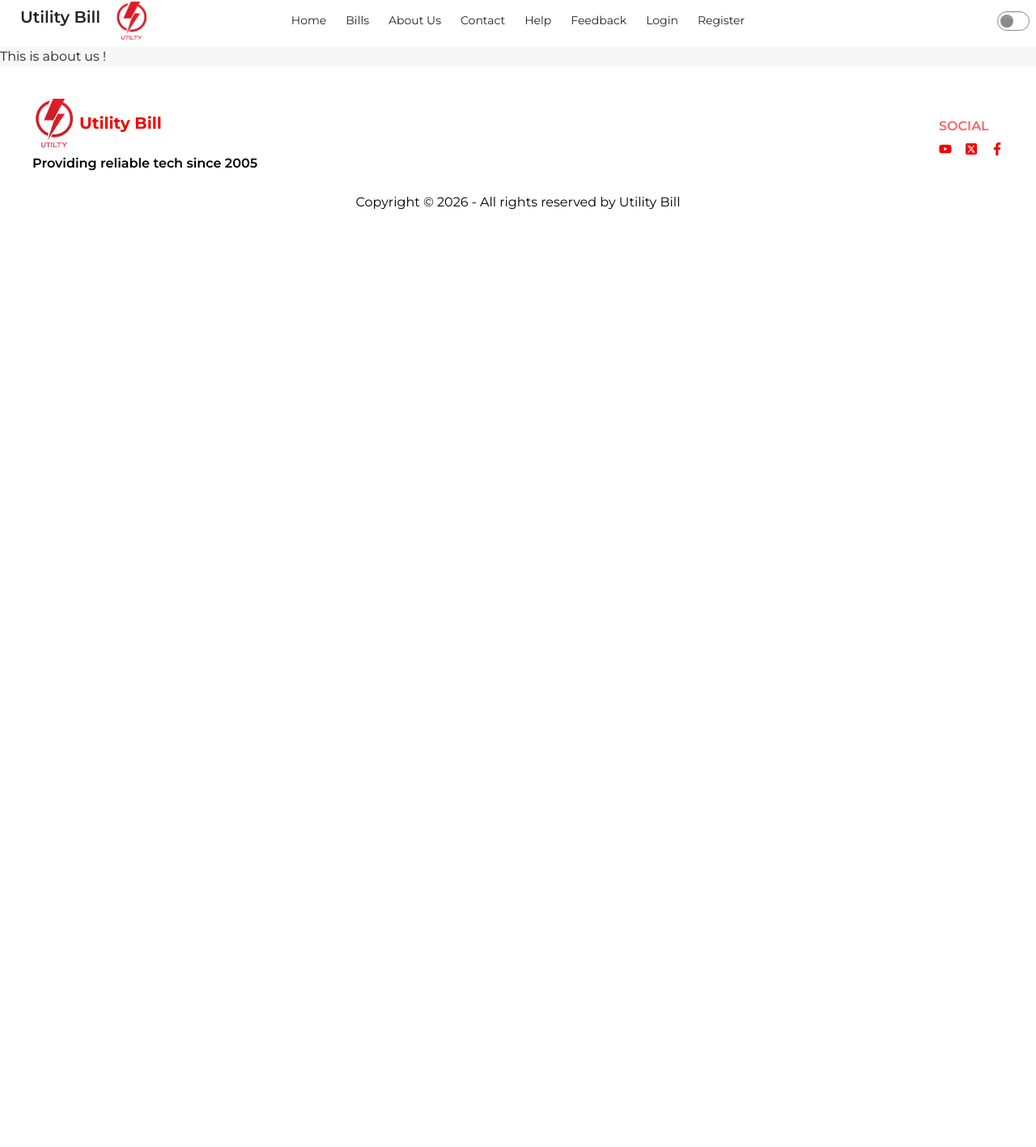
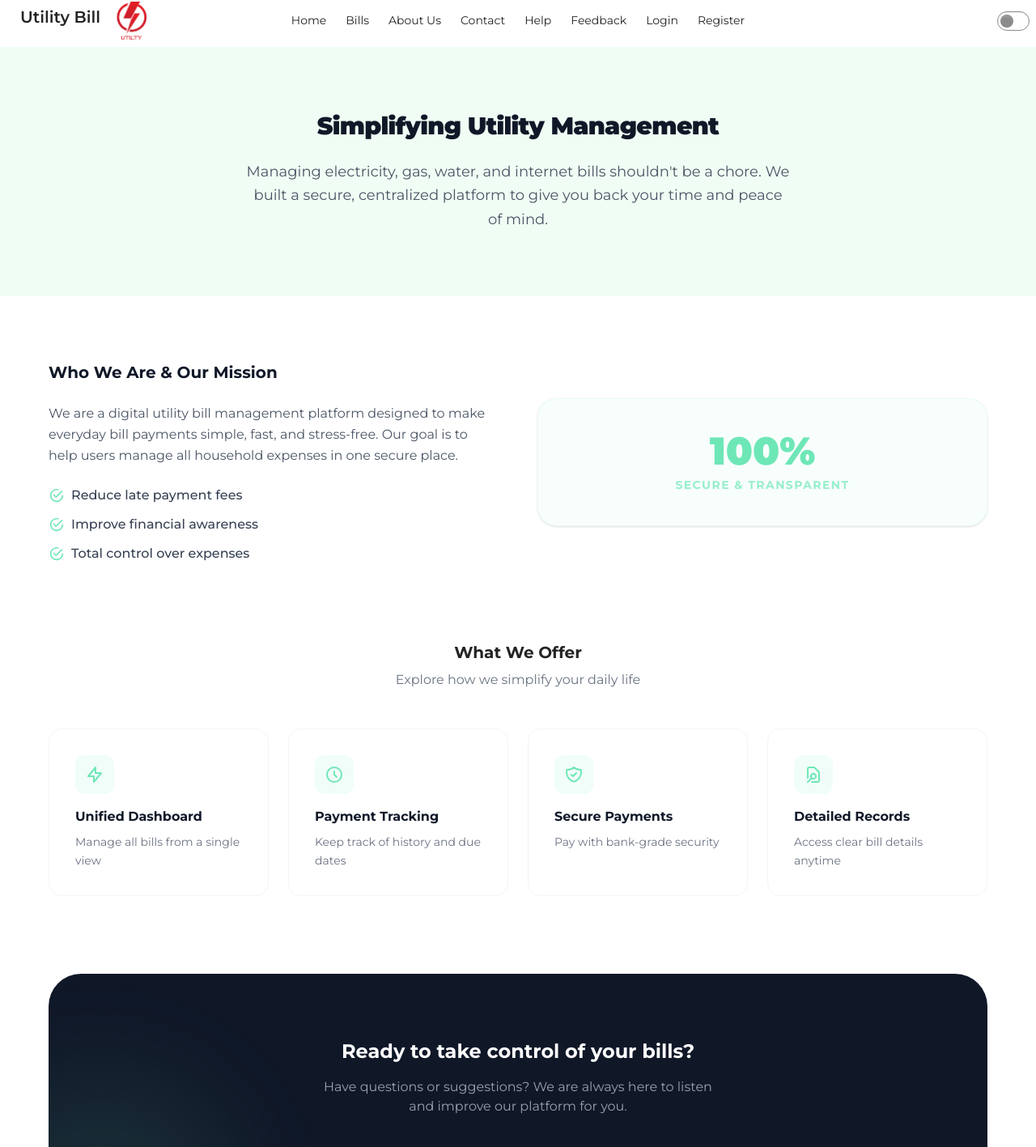
Before and after one commit to chyrafsan35/utility-bill-client, a React (Vite) app: page /about-us in a window 1280 px wide. Shown: the part 7-1424 px from the top of the page at 81% size. Before the commit the page ends 800 px from the top, so only its background shows below. Built offline with nearby package versions, Linux system fonts and the light colour scheme; no server answers; a web font is replaced by a local one.

Commit message:
about us

```diff
--- a/src/App.css
+++ b/src/App.css
@@ -11,7 +11,7 @@
   name: "light";
   default: true;
   --color-primary: #6EE7B7;
-  --color-secondary: #28C7DB;
+  --color-secondary: #e1edfc;
   --color-text: #FFFFFF;
 }
 
@@ -29,18 +29,3 @@
   font-family: "Montserrat", sans-serif;
   font-optical-sizing: auto;
 }
-
-.common_p {
-  text-align: center;
-  font-weight: 600;
-  font-size: 24px;
-  font-family: "Roboto", sans-serif;
-}
-
-.com_text {
-  font-family: "Montserrat", sans-serif;
-}
-
-.com_btn {
-  background-color: linear-gradient(to right, #6a11cb, #2575fc);
-}
--- a/src/Components/AboutUs/AboutUs.jsx
+++ b/src/Components/AboutUs/AboutUs.jsx
@@ -1,9 +1,84 @@
 import React from 'react';
+import { IoMdCheckmarkCircleOutline } from "react-icons/io";
+import { HiOutlineLightningBolt, HiOutlineShieldCheck, HiOutlineClock, HiOutlineDocumentSearch } from "react-icons/hi";
+import { NavLink } from 'react-router';
 
 const AboutUs = () => {
     return (
-        <div>
-            <h2>This is about us !</h2>
+        <div className='min-h-screen bg-white'>
+            <div className='bg-[#F0FDF4] py-20 px-5'>
+                <div className='max-w-4xl mx-auto text-center'>
+                    <h1 className='text-2xl md:text-3xl font-black text-gray-900 mb-6 tracking-tight'>Simplifying Utility Management</h1>
+                    <p className='text-lg text-gray-600 leading-relaxed max-w-2xl mx-auto'>
+                        Managing electricity, gas, water, and internet bills shouldn't be a chore.
+                        We built a secure, centralized platform to give you back your time and peace of mind.
+                    </p>
+                </div>
+            </div>
+
+            <div className='max-w-[1200px] mx-auto px-5 py-20 space-y-24'>
+
+                <div className='grid md:grid-cols-2 gap-12 items-center'>
+                    <div className='space-y-6'>
+                        <h2 className='text-xl font-bold text-gray-900'>Who We Are & Our Mission</h2>
+                        <p className='text-gray-600 leading-relaxed'>
+                            We are a digital utility bill management platform designed to make everyday bill payments simple, fast, and stress-free. Our goal is to help users manage all household expenses in one secure place.
+                        </p>
+                        <div className='space-y-3'>
+                            {['Reduce late payment fees', 'Improve financial awareness', 'Total control over expenses'].map((item) => (
+                                <div key={item} className='flex items-center gap-2 text-gray-700 font-medium'>
+                                    <IoMdCheckmarkCircleOutline className="text-primary text-xl" /> {item}
+                                </div>
+                            ))}
+                        </div>
+                    </div>
+                    <div className='bg-primary/5 rounded-3xl p-10 flex items-center justify-center border border-primary/10 shadow-sm'>
+                        <div className='text-center space-y-2'>
+                            <p className='text-5xl font-black text-primary'>100%</p>
+                            <p className='text-sm font-bold text-primary/70 uppercase tracking-widest'>Secure & Transparent</p>
+                        </div>
+                    </div>
+                </div>
+
+                <div className='space-y-12'>
+                    <div className='text-center'>
+                        <h2 className='text-xl font-bold'>What We Offer</h2>
+                        <p className='text-gray-500 mt-2'>Explore how we simplify your daily life</p>
+                    </div>
+                    <div className='grid grid-cols-1 sm:grid-cols-2 lg:grid-cols-4 gap-6'>
+                        {[
+                            { title: 'Unified Dashboard', icon: <HiOutlineLightningBolt />, desc: 'Manage all bills from a single view' },
+                            { title: 'Payment Tracking', icon: <HiOutlineClock />, desc: 'Keep track of history and due dates' },
+                            { title: 'Secure Payments', icon: <HiOutlineShieldCheck />, desc: 'Pay with bank-grade security' },
+                            { title: 'Detailed Records', icon: <HiOutlineDocumentSearch />, desc: 'Access clear bill details anytime' },
+                        ].map((feature, i) => (
+                            <div key={i} className='p-8 rounded-2xl border border-gray-100 hover:border-primary/30 hover:shadow-xl hover:shadow-primary/5 transition-all group'>
+                                <div className='w-12 h-12 bg-primary/10 text-primary rounded-xl flex items-center justify-center text-2xl mb-4 group-hover:bg-primary group-hover:text-white transition-colors'>
+                                    {feature.icon}
+                                </div>
+                                <h3 className='font-bold text-gray-900 mb-2'>{feature.title}</h3>
+                                <p className='text-sm text-gray-500 leading-relaxed'>{feature.desc}</p>
+                            </div>
+                        ))}
+                    </div>
+                </div>
+
+                <div className='bg-gray-900 rounded-[2.5rem] p-10 md:p-20 text-center text-white relative overflow-hidden'>
+                    <div className='relative z-10'>
+                        <h2 className='text-2xl font-bold mb-4'>Ready to take control of your bills?</h2>
+                        <p className='text-gray-400 mb-10 max-w-lg mx-auto'>Have questions or suggestions? We are always here to listen and improve our platform for you.</p>
+                        <div className='flex flex-wrap justify-center gap-4'>
+                            <NavLink to='/contact' className='bg-primary hover:bg-primary/80 text-white px-10 py-4 rounded-xl font-bold transition-all shadow-lg shadow-primary/20'>
+                                Contact Us
+                            </NavLink>
+                            <NavLink to='/feedback' className='bg-white/10 hover:bg-white/20 border border-white/20 px-10 py-4 rounded-xl font-bold transition-all'>
+                                Send Feedback
+                            </NavLink>
+                        </div>
+                    </div>
+                    <div className='absolute -bottom-24 -left-24 w-80 h-80 bg-primary/10 rounded-full blur-3xl'></div>
+                </div>
+            </div>
         </div>
     );
 };
--- a/src/Components/NavBar/NavBar.jsx
+++ b/src/Components/NavBar/NavBar.jsx
@@ -56,7 +56,7 @@ const NavBar = () => {
                 </div>
                 <a className="btn btn-ghost text-xl hidden md:block">Utility Bill</a><img className='max-w-10' src={logo} alt="" />
             </div>
-            <div className="navbar-center hidden lg:flex">
+            <div className="navbar-center hidden lg:flex justify-center">
                 <ul className="menu menu-horizontal px-1">
                     {links} {conditionalLinks}
                 </ul>
--- a/src/layouts/Dashboard/Profile.jsx
+++ b/src/layouts/Dashboard/Profile.jsx
@@ -4,15 +4,15 @@ import { AuthContext } from '../../Context/AuthContext';
 const Profile = () => {
     const { user } = use(AuthContext)
     return (
-        <div>
-            <div className='flex flex-col items-center'>
-                <div className='mb-8 text-center'>
-                    <p>{user.displayName}</p>
-                    <p>{user.email}</p>
+        <div className='p-4'>
+            <div className='flex flex-col md:flex-row gap-4 items-center'>
+                <img className='max-w-40 ring-0 rounded-full' src={user.photoURL} alt="" />
+                <div className='mb-8'>
+                    <p className='text-lg font-semibold'>{user.displayName}</p>
+                    <p className='text-sm text-gray-400'>{user.email}</p>
                 </div>
-                <img className='max-w-50 ring-0 rounded-full' src={user.photoURL} alt="" />
             </div>
-            <div>
+            <div className='pt-15'>
                 <p>User Status</p>
             </div>
         </div>
```
